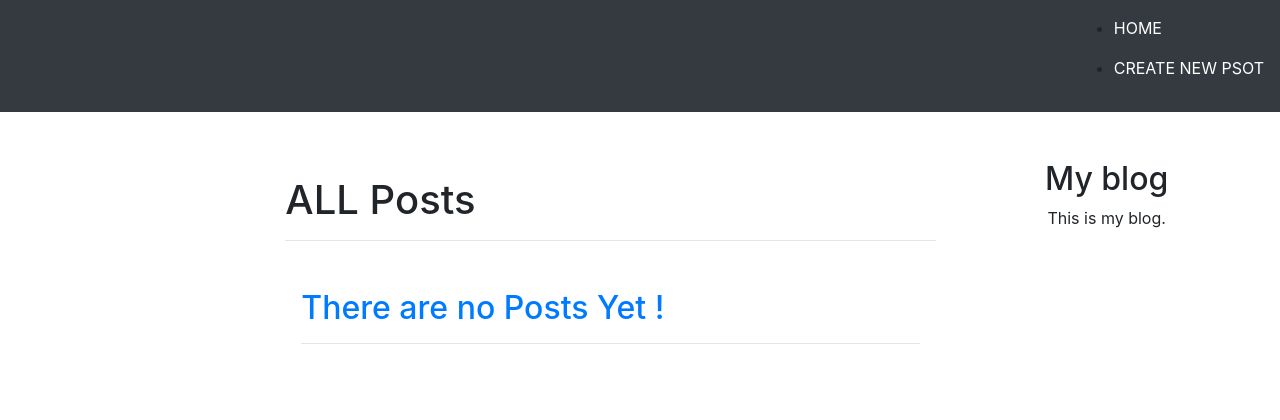
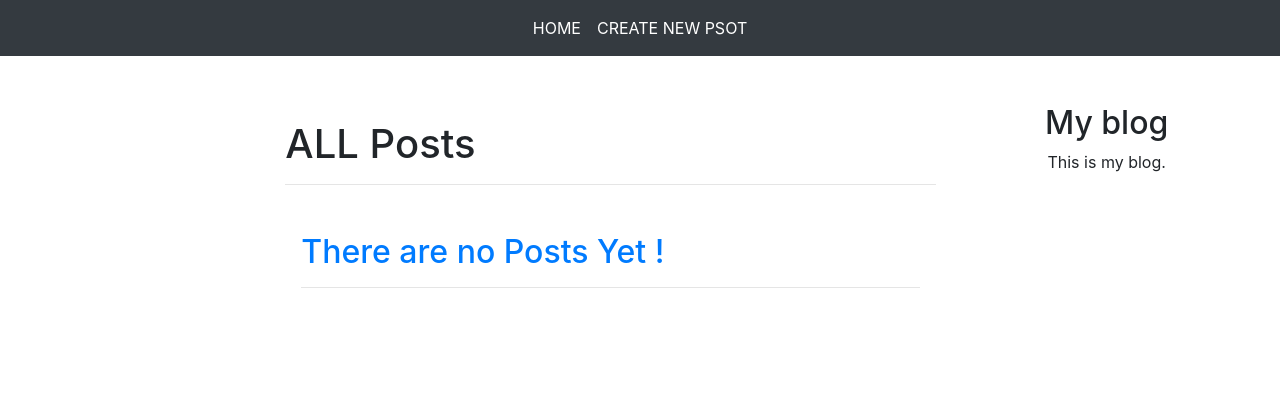
Before and after one commit to AIGamer28100/My-Portfolio, a Django app: page / in a window 1280 px wide. Shown: the top 420 px of the page. Run offline with Django 3.2, Linux system fonts and the light colour scheme; data that the repository does not hold is empty.

Commit message:
Update base.html

```diff
--- a/blog/templates/blog/base.html
+++ b/blog/templates/blog/base.html
@@ -14,8 +14,8 @@
   </head>
   <body class="">
     <!-- Navigation-->
-    <nav class="navbar navbar-nav navbar-expand-lg bg-dark" id="mainNav">
-      <ul class="text-uppercase ml-auto">
+    <nav class="navbar navbar-expand-lg bg-dark" id="mainNav">
+      <ul class="text-uppercase mx-auto navbar-nav">
         <li class="nav-item"><a class="text-white nav-link" href="/blog">Home</a></li>
         <li class="nav-item"><a class="text-white nav-link" href="/blog/New-Post">Create New Psot</a></li>
       </ul>
```
